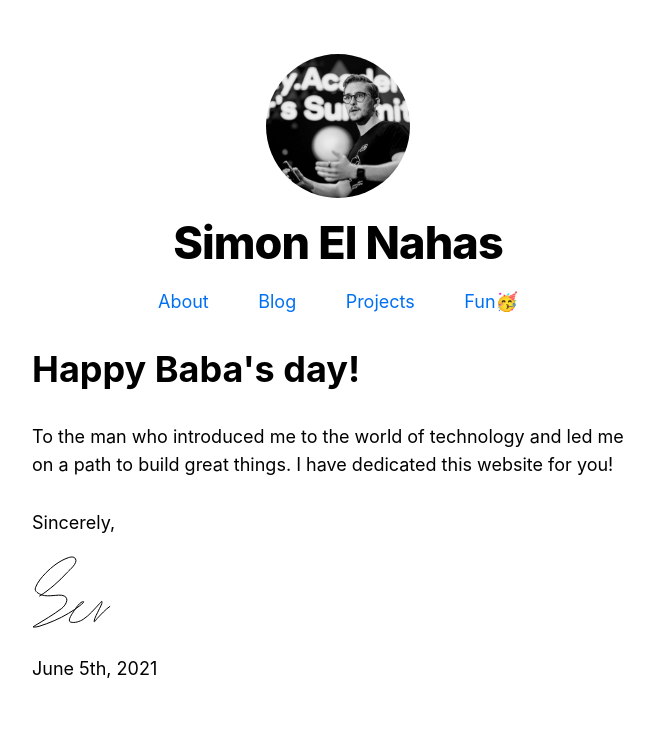
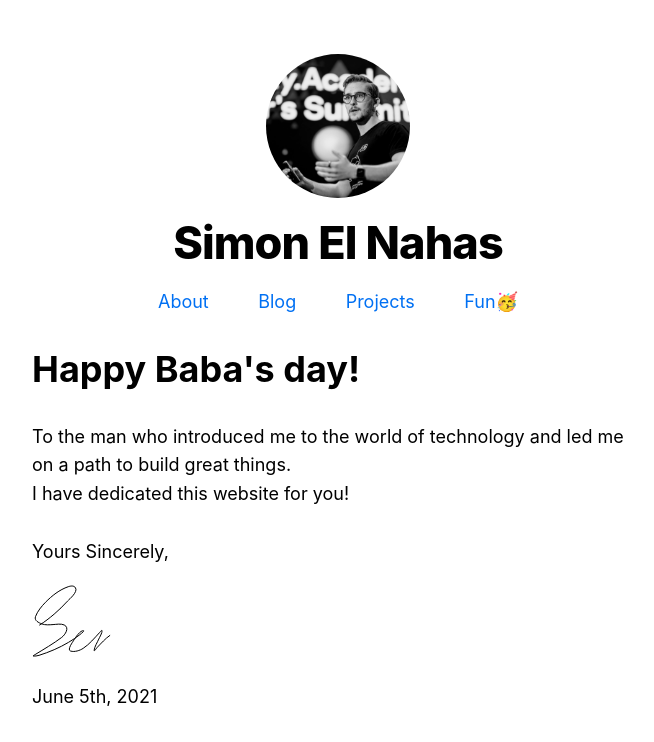
Before and after one commit to simonelnahas/simonelnahas.com, a Next.js app: page /baba in a window 1280 px wide. Shown: the top 742 px of the page, without its empty margins (302-956 px from the left). Built offline with nearby package versions, Linux system fonts and the light colour scheme.

Commit message:
added website titles for baba and zoom

```diff
--- a/components/layout.tsx
+++ b/components/layout.tsx
@@ -5,7 +5,7 @@ import utilStyles from '../styles/utils.module.css';
 import Link from 'next/link';
 
 const name = 'Simon El Nahas';
-export const siteTitle = "Simon El Nahas' blog";
+export const siteTitle = 'Simon El Nahas';
 
 export default function Layout({
   children,
@@ -18,7 +18,7 @@ export default function Layout({
         <link rel='icon' href='/favicon.ico' />
         <meta
           name='description'
-          content='my thougts'
+          content='Personal website'
         />
         <meta
           property='og:image'
--- a/pages/baba.tsx
+++ b/pages/baba.tsx
@@ -1,20 +1,24 @@
 import Layout from '../components/layout';
 import styles from './baba.module.css';
+import Head from 'next/head';
 
 export default function Baba() {
   return (
     <Layout>
+      <Head>
+        <title>Happy Baba's Day</title>
+      </Head>
       <h1 className={styles.header}>
         Happy Baba's day!
       </h1>
       <p>
         To the man who introduced me to the world
         of technology and led me on a path to
-        build great things. I have dedicated this
-        website for you!
+        build great things. <br />I have dedicated
+        this website for you!
         <br />
         <br />
-        Sincerely,
+        Yours Sincerely,
       </p>
       <svg
         width='166'
--- a/pages/zoom.tsx
+++ b/pages/zoom.tsx
@@ -1,9 +1,13 @@
 import Layout from '../components/layout';
 import ZoomButton from '../components/zoom/zoomButton';
+import Head from 'next/head';
 
 export default function Fun() {
   return (
     <Layout>
+      <Head>
+        <title>Simon's Meeting Room</title>
+      </Head>
       <ZoomButton />
     </Layout>
   );
```
